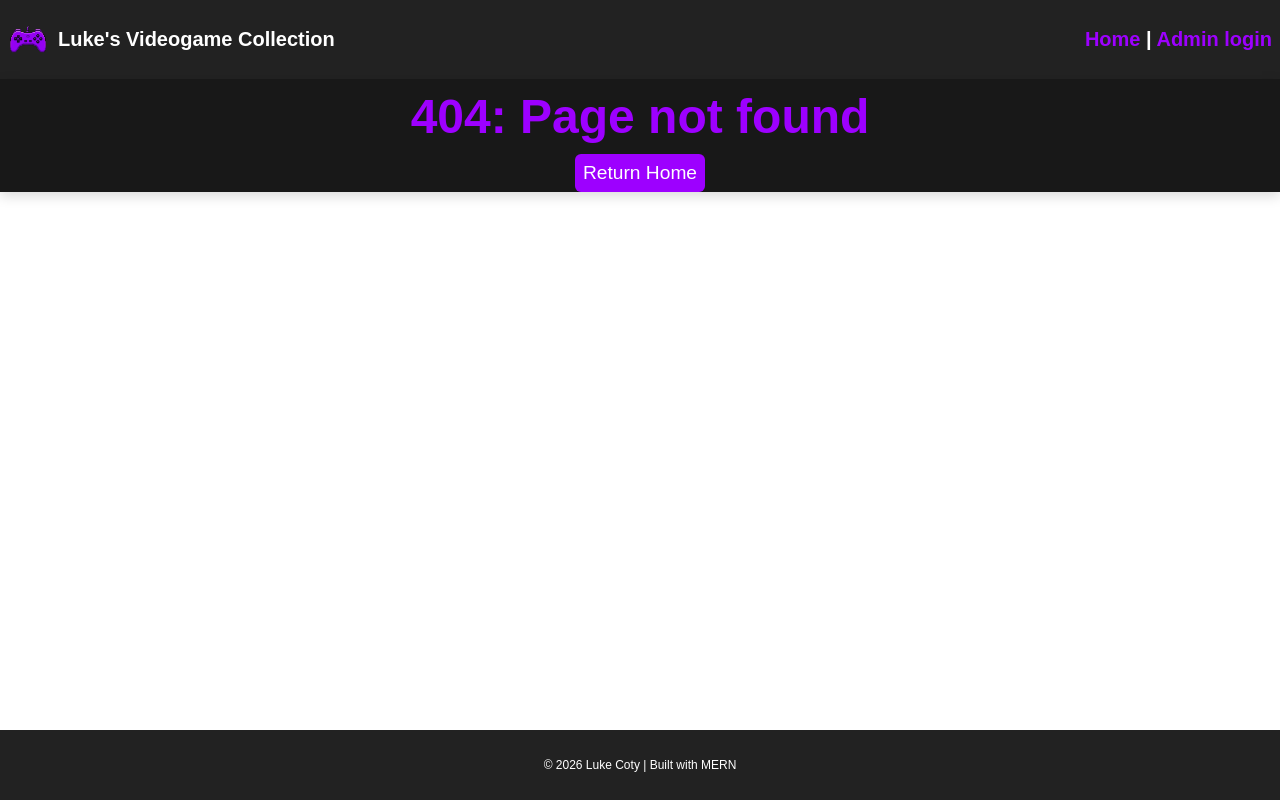
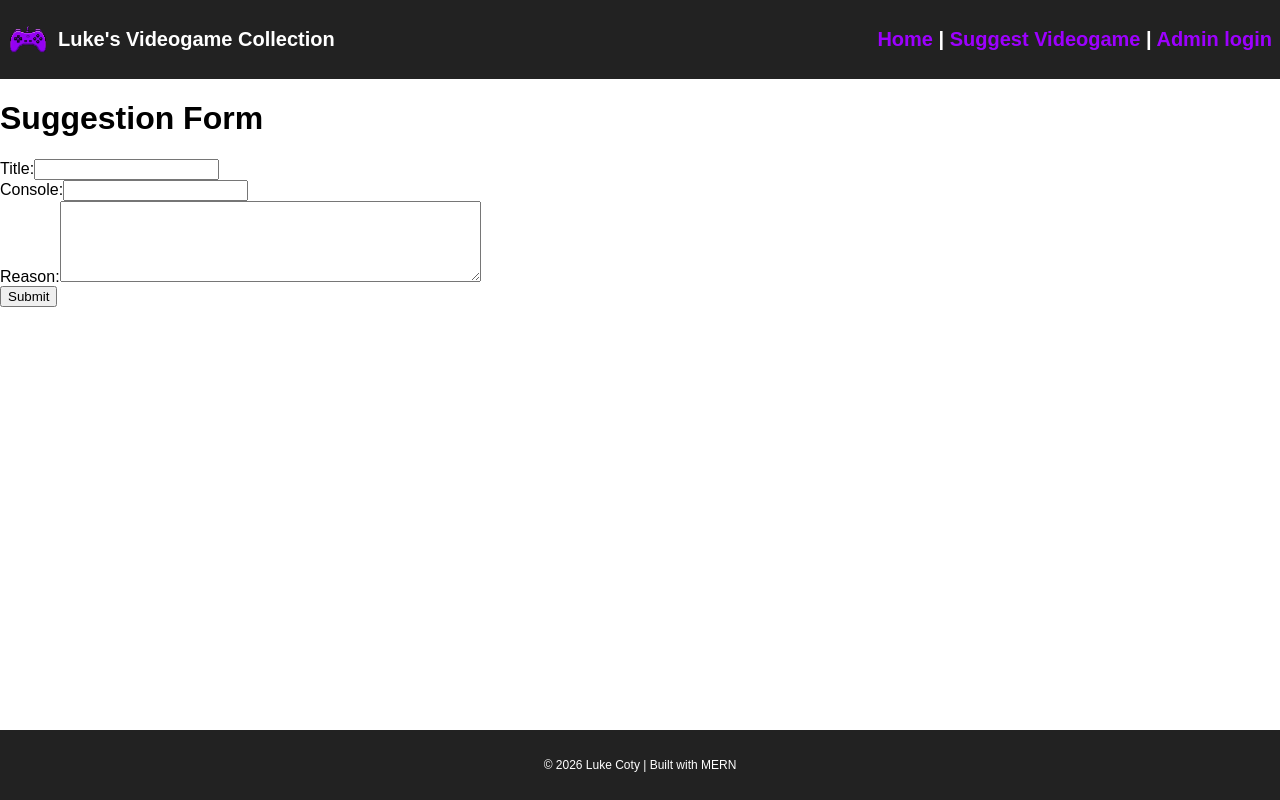
Before and after one commit to Lcoty93/videogame_collection, a React (Vite) app in the folder frontend/: page /suggestion in a window 1280 px wide. Before the commit this address had no page. Built offline with nearby package versions, Linux system fonts and the light colour scheme.

Commit message:
Added Suggestion route.

```diff
--- a/frontend/src/App.jsx
+++ b/frontend/src/App.jsx
@@ -9,6 +9,8 @@ import Navbar from "./components/Navbar";
 import ErrorPage from "./pages/ErrorPage";
 import Footer from "./components/Footer";
 import Login from "./pages/Login";
+import SuggestionForm from "./pages/SuggestionForm";
+import AdminSuggestions from "./pages/AdminSuggestions";
 
 function App() {
   return (
@@ -23,6 +25,8 @@ function App() {
           <Route path="/games/:id" element={<VideogameInfo />} />
           <Route path="/delete/:id" element={<DeleteVideogame />} />
           <Route path="/admin/login" element={<Login />} />
+          <Route path="/suggestion" element={<SuggestionForm />} />
+          <Route path="/adminsuggestion" element={<AdminSuggestions />} />
           <Route path="/*" element={<ErrorPage />} />
       </Routes>
       </main>
--- a/frontend/src/components/Navbar.jsx
+++ b/frontend/src/components/Navbar.jsx
@@ -32,6 +32,8 @@ function Navbar() {
                 {!isAdmin && (
                     <>
                         {" | "}
+                        <Link to="/suggestion">Suggest Videogame</Link>
+                        {" | "}
                         <Link to="/admin/login">Admin login</Link>
                     </>
                 )}
--- /dev/null
+++ b/frontend/src/pages/AdminSuggestions.jsx
@@ -0,0 +1,35 @@
+import { useEffect, useState } from "react";
+
+import { useAuth } from "../context/AuthContent";
+
+
+function AdminSuggestions(){
+    const [suggestions, setSuggestion] = useState([]);
+    const { token } = useAuth();
+
+    useEffect(() => {
+        fetch("/api/suggestions", {
+            method: "GET",
+            headers: {
+                Authorization: `Bearer ${token}`,
+            }
+        })
+        .then(res => res.json())
+        .then(data => setSuggestion(data));
+    }, [])
+
+    return(<>
+            <h1>Game Suggestions</h1>
+            <div className="games-container">
+            {suggestions.map((suggestion) => (
+                <div>
+                    <h3>{suggestion.title}</h3>
+                    <p>{suggestion.console}</p>
+                    <p>{suggestion.reason}</p>
+                </div>
+            ))}
+            </div>
+    </>)
+}
+
+export default AdminSuggestions;
--- /dev/null
+++ b/frontend/src/pages/SuggestionForm.jsx
@@ -0,0 +1,86 @@
+import { useState } from "react";
+import { useNavigate } from "react-router-dom";
+
+function SuggestionForm(){
+    const [title, setTitle] = useState("");
+    const [console, setConsole] = useState("");
+    const [reason, setReason] = useState("");
+    const [success, setSuccess] = useState(false);
+    const [loading, setLoading] = useState(false);
+
+    const navigate = useNavigate();
+
+    const handleSubmit = async (e) => {
+        e.preventDefault();
+
+        setLoading(true);
+
+            const response = await fetch("/api/suggestions", {
+            method: "POST",
+            headers: {
+                "Content-Type": "application/JSON",
+            },
+            body: JSON.stringify({
+                title,
+                console,
+                reason,
+            })
+        })
+
+        const data = await response.json();
+
+        if(!response.ok) {
+            throw new Error(data.message || "Unable to submit suggestion.")
+        }
+
+        setSuccess(true);
+
+        setTimeout(() => {
+            navigate("/");
+        }, 1500);
+
+
+    }
+
+    return(<>
+    <h1>Suggestion Form</h1>
+    {success && (<p>Suggestion created successfully!</p>)}
+    <form onSubmit={handleSubmit}>
+        <div>
+            <label>Title:</label>
+            <input
+            type="text"
+            required
+            value={title}
+            onChange={(e) => setTitle(e.target.value)}
+            />
+        </div>
+
+        <div>
+            <label>Console:</label>
+            <input type="text"
+            required
+            value={console}
+            onChange={(e) => setConsole(e.target.value)}
+            />
+        </div>
+
+        <div>
+            <label>Reason:</label>
+            <textarea  rows={5} cols={50}
+            required
+            value={reason}
+            onChange={(e) => setReason(e.target.value)}
+            />
+        </div>
+
+        <button
+        type="submit"
+        disabled={loading}
+        >{loading ? "Creating..." : "Submit"}</button>
+    </form>
+
+    </>)
+}
+
+export default SuggestionForm;
--- a/frontend/vite.config.js
+++ b/frontend/vite.config.js
@@ -10,6 +10,10 @@ export default defineConfig({
         target: 'http://localhost:3000',
         changeOrigin: true,
       },
+      '/api': {
+        target: 'http://localhost:3000',
+        changeOrigin: true,
+      },
     },
   },
 })
```
Also changed, not shown: 1 other file (tests, documents, lock files or other folders).
